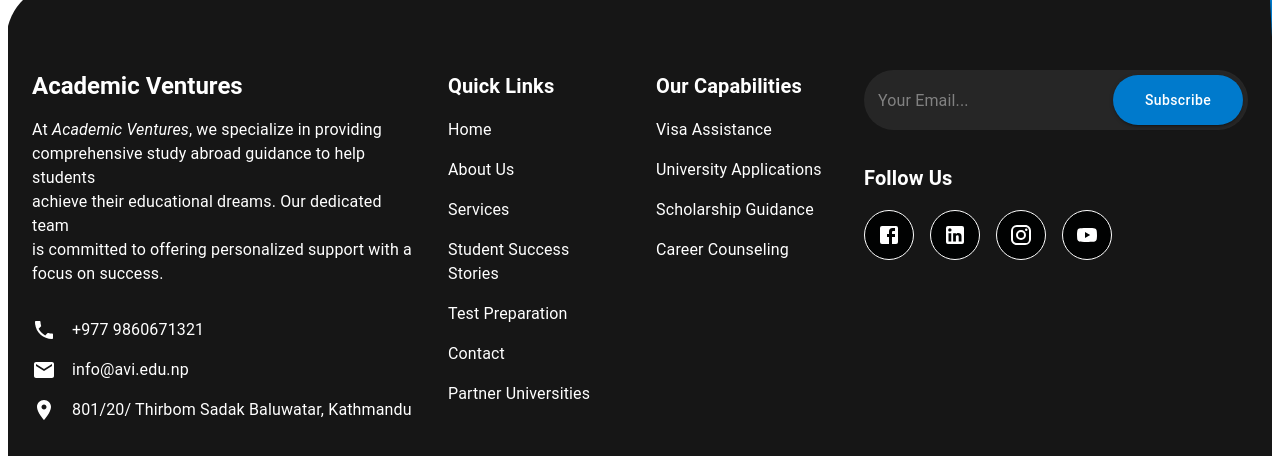
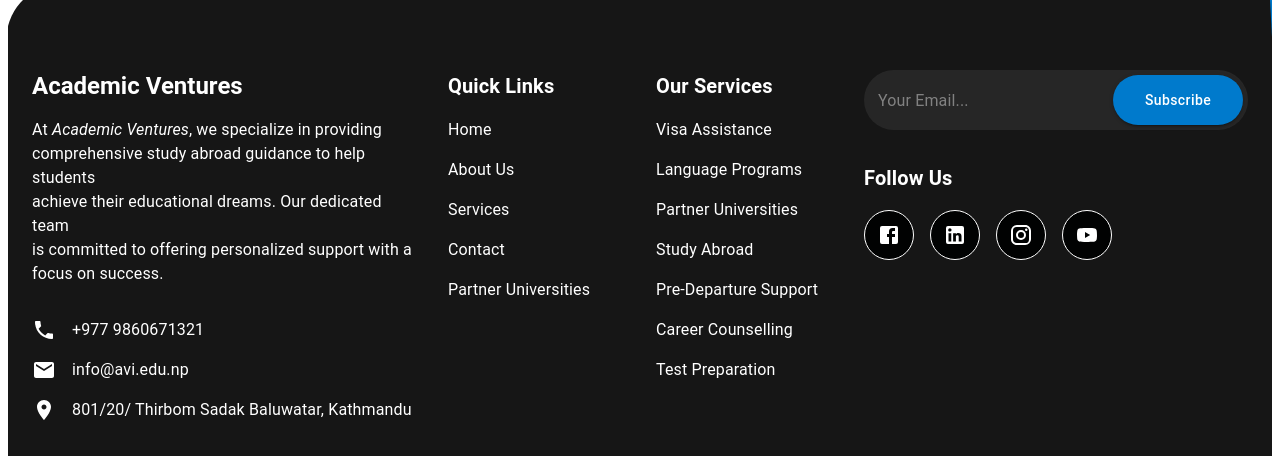
Before and after one commit to nikeshdc-25/AcademicVentures, a React (Vite) app: page /services in a window 1280 px wide. Shown: the part 3486-3942 px from the top of the page. Built offline with nearby package versions, Linux system fonts and the light colour scheme.

Commit message:
fixed footer navigation

```diff
--- a/src/components/Footer.jsx
+++ b/src/components/Footer.jsx
@@ -18,31 +18,54 @@ import {
   Typography,
 } from "@mui/material";
 import React from "react";
+import { useNavigate } from "react-router-dom";
 
 const Footer = () => {
+  const navigate = useNavigate();
+
+  // Function to handle smooth scroll to top
+  const scrollToTop = () => {
+    window.scrollTo({
+      top: 0,
+      behavior: "smooth"
+    });
+  };
+
   // Quick Links data
   const quickLinks = [
-    { title: "Home", url: "https://osom.one/" },
-    { title: "About Us", url: "https://osom.one/about-us" },
-    { title: "Services", url: "https://osom.one/services" },
     {
-      title: "Student Success Stories",
-      url: "https://osom.one/student-success-stories",
+      title: "Home",
+      onClick: () => {
+        navigate("/");
+        scrollToTop();
+      }
     },
-    { title: "Test Preparation", url: "https://osom.one/test-preparation" },
-    { title: "Contact", url: "https://osom.one/contact" },
+    {
+      title: "About Us",
+      onClick: () => navigate("/aboutus")
+    },
+    {
+      title: "Services",
+      onClick: () => navigate("/services")
+    },
+    {
+      title: "Contact",
+      onClick: () => navigate("/contact")
+    },
     {
       title: "Partner Universities",
       url: "https://osom.one/partner-universities",
     },
   ];
 
-  // Our Capabilities data
-  const capabilities = [
-    { title: "Visa Assistance", url: "https://osom.one/" },
-    { title: "University Applications", url: "https://osom.one/" },
-    { title: "Scholarship Guidance", url: "https://osom.one/" },
-    { title: "Career Counseling", url: "https://osom.one/" },
+  const services = [
+    { title: "Visa Assistance", onClick: () => navigate("/services/visa-assistance") },
+    { title: "Language Programs", onClick: () => navigate("/services/language-programs") },
+    { title: "Partner Universities", onClick: () => navigate("/services/partner-universities") },
+    { title: "Study Abroad", onClick: () => navigate("/services/study-abroad") },
+    { title: "Pre-Departure Support", onClick: () => navigate("/services/pre-departure-support") },
+    { title: "Career Counselling", onClick: () => navigate("/services/career-counselling") },
+    { title: "Test Preparation", onClick: () => navigate("/services/test-preparation") },
   ];
 
   // Social media data
@@ -52,6 +75,7 @@ const Footer = () => {
     { icon: <InstagramIcon />, url: "https://osom.one/" },
     { icon: <YouTubeIcon />, url: "https://osom.one/" },
   ];
+
   let currentYear = new Date().getFullYear();
 
   return (
@@ -90,8 +114,8 @@ const Footer = () => {
           position: "relative",
           width: "100%",
           bgcolor: "#161616",
-          height: "auto", // Adjust height for better flexibility
-          pb: 4, // Added padding for better spacing on smaller screens
+          height: "auto",
+          pb: 4,
         }}
       >
         <Container maxWidth="xl" sx={{ position: "relative" }}>
@@ -188,6 +212,22 @@ const Footer = () => {
 
               <Stack spacing={2}>
                 {quickLinks.map((link, index) => (
+                  link.onClick ? (
+                    <Typography
+                      key={index}
+                      variant="body1"
+                      sx={{
+                        color: "white",
+                        cursor: "pointer",
+                        "&:hover": {
+                          textDecoration: "underline"
+                        }
+                      }}
+                      onClick={link.onClick}
+                    >
+                      {link.title}
+                    </Typography>
+                  ) : (
                     <Link
                       key={index}
                       href={link.url}
@@ -199,11 +239,12 @@ const Footer = () => {
                         {link.title}
                       </Typography>
                     </Link>
+                  )
                 ))}
               </Stack>
             </Grid>
 
-            {/* Our Capabilities section */}
+            {/* Our Services section (replaced capabilities) */}
             <Grid item xs={12} md={2}>
               <Typography
                 variant="h6"
@@ -213,22 +254,25 @@ const Footer = () => {
                   mb: 2,
                 }}
               >
-                Our Capabilities
+                Our Services
               </Typography>
 
               <Stack spacing={2}>
-                {capabilities.map((capability, index) => (
-                  <Link
+                {services.map((service, index) => (
+                  <Typography
                     key={index}
-                    href={capability.url}
-                    target="_blank"
-                    rel="noopener noreferrer"
-                    underline="none"
+                    variant="body1"
+                    sx={{
+                      color: "white",
+                      cursor: "pointer",
+                      "&:hover": {
+                        textDecoration: "underline"
+                      }
+                    }}
+                    onClick={service.onClick}
                   >
-                    <Typography variant="body1" sx={{ color: "white" }}>
-                      {capability.title}
+                    {service.title}
                   </Typography>
-                  </Link>
                 ))}
               </Stack>
             </Grid>
--- a/src/components/Section3.jsx
+++ b/src/components/Section3.jsx
@@ -5,12 +5,14 @@ import Section3Carousel from "./Section3Carousel";
 import ArrowOutwardIcon from "@mui/icons-material/ArrowOutward";
 import AutoAwesomeIcon from "@mui/icons-material/AutoAwesome";
 import BookCounselling from "./BookCounselling";
+import { useNavigate } from "react-router-dom";
 
 function Section3() {
   const [currentSlide, setCurrentSlide] = useState(0);
   const [isTransitioning, setIsTransitioning] = useState(false);
   const [slideDirection, setSlideDirection] = useState("next");
   const [isModalOpen, setIsModalOpen] = useState(false);
+  const navigate = useNavigate();
 
   const [carouselContent] = useState([
     {
@@ -34,12 +36,14 @@ function Section3() {
   ]);
 
   const serviceCategories = [
-    "Visa Assistance",
-    "Test Preparation",
-    "Scholarship Guidance",
-    "University Applications",
-    "Career Counseling",
+    { name: "Visa Assistance", id: "visa-assistance" },
+    { name: "Language Program", id: "language-programs" },
+    { name: "Partner Universities", id: "partner-universities" },
+    { name: "Study Abroad", id: "study-abroad" },
+    { name: "Pre-Departure Support", id: "pre-departure-support" },
+    { name: "Career Support", id: "career-counselling" },
   ];
+
 
   function nextSlide() {
     if (isTransitioning) return;
@@ -68,11 +72,17 @@ function Section3() {
   return (
     <SectionWrapper>
       <ContentContainer>
-        <ServiceCategoriesNav>
-          {serviceCategories.map((category, index) => (
-            <CategoryButton key={index}>{category}</CategoryButton>
-          ))}
-        </ServiceCategoriesNav>
+      <ServiceCategoriesNav>
+  {serviceCategories.map((category, index) => (
+    <CategoryButton
+      key={index}
+      onClick={() => navigate(`/services/${category.id}`)}
+    >
+      {category.name}
+    </CategoryButton>
+  ))}
+</ServiceCategoriesNav>
+
         <MainContentGrid>
           <BlueCard>
             <CardContentGrid>
```
Lines whose indentation alone changed are shown as unchanged.
